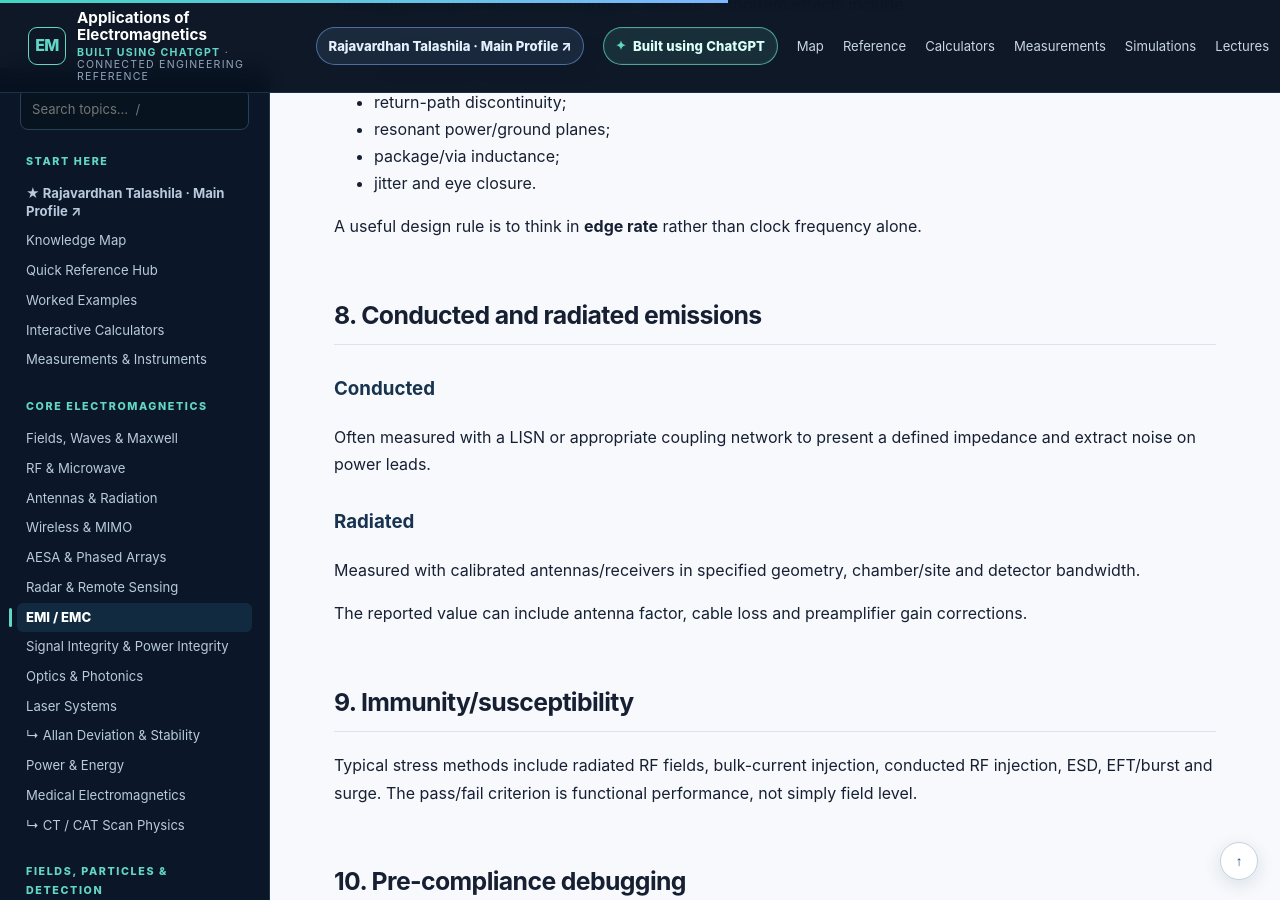
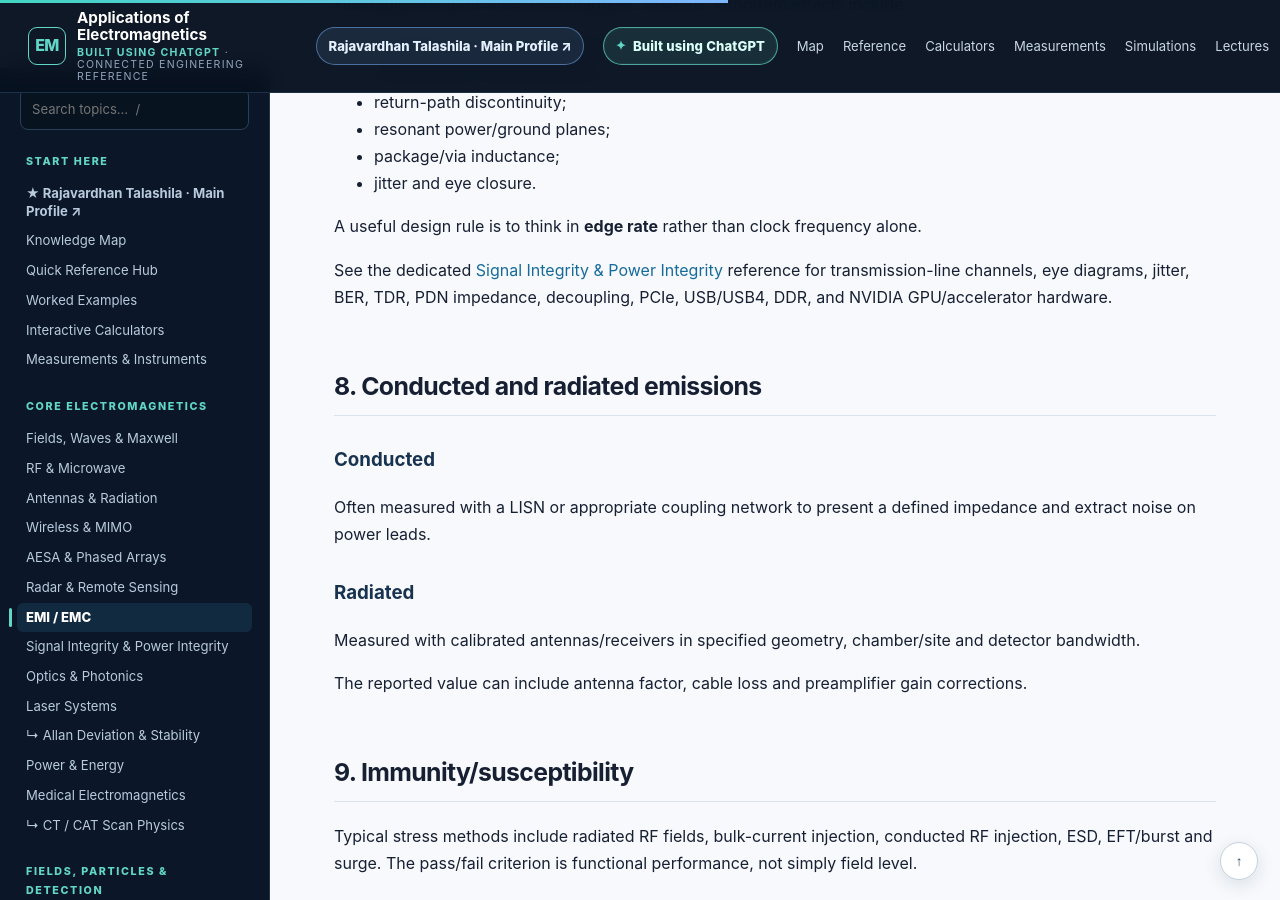
Before and after one commit to RajavardhanT/Electromagnetics_Applications, a Jekyll site: the page built from emc/index.md, in a window 1280 px wide and 900 px high, scrolled down 2595 px. Built offline with Jekyll 4.4.1, drawn with Linux system fonts in a browser that asks for light colours; some of the changed text lies outside the part shown.

Commit message:
Expand EMC link to dedicated SI PI reference

```diff
--- a/emc/index.md
+++ b/emc/index.md
@@ -67,6 +67,8 @@ Fast digital systems are electromagnetic systems. Important effects include:
 
 A useful design rule is to think in **edge rate** rather than clock frequency alone.
 
+See the dedicated [Signal Integrity & Power Integrity](../signal-power-integrity/) reference for transmission-line channels, eye diagrams, jitter, BER, TDR, PDN impedance, decoupling, PCIe, USB/USB4, DDR, and NVIDIA GPU/accelerator hardware.
+
 ## 8. Conducted and radiated emissions
 
 ### Conducted
@@ -126,4 +128,4 @@ See [Measurements & Instruments](../measurements/).
 - C. R. Paul, *Introduction to Electromagnetic Compatibility*.
 - Clayton Paul, *Analysis of Multiconductor Transmission Lines*.
 
-Related: [RF & Microwave](../rf-microwave/) · [Antennas](../antennas/) · [Spacecraft EM](../computational-em/) · [Measurements](../measurements/)
+Related: [RF & Microwave](../rf-microwave/) · [Signal Integrity & Power Integrity](../signal-power-integrity/) · [Antennas](../antennas/) · [Spacecraft EM](../computational-em/) · [Measurements](../measurements/)
```
